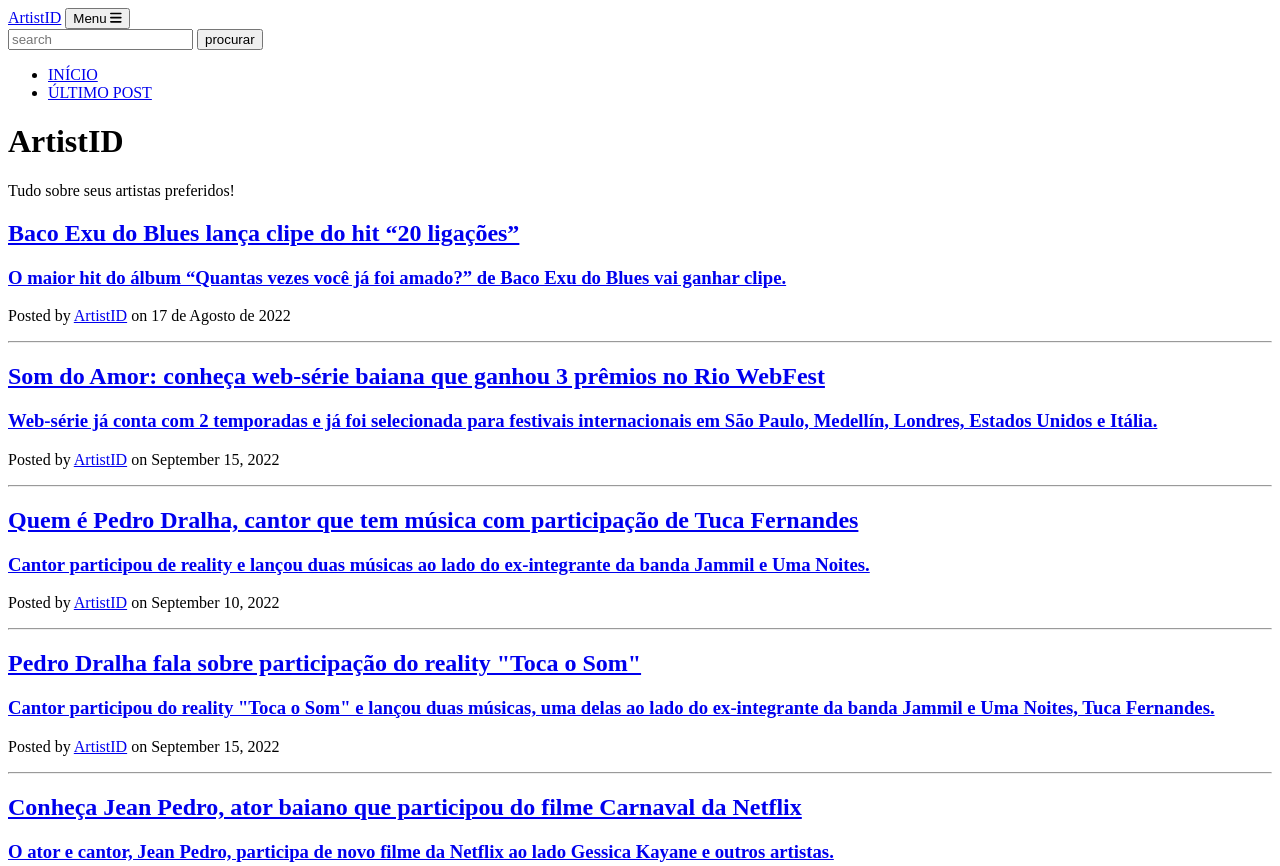
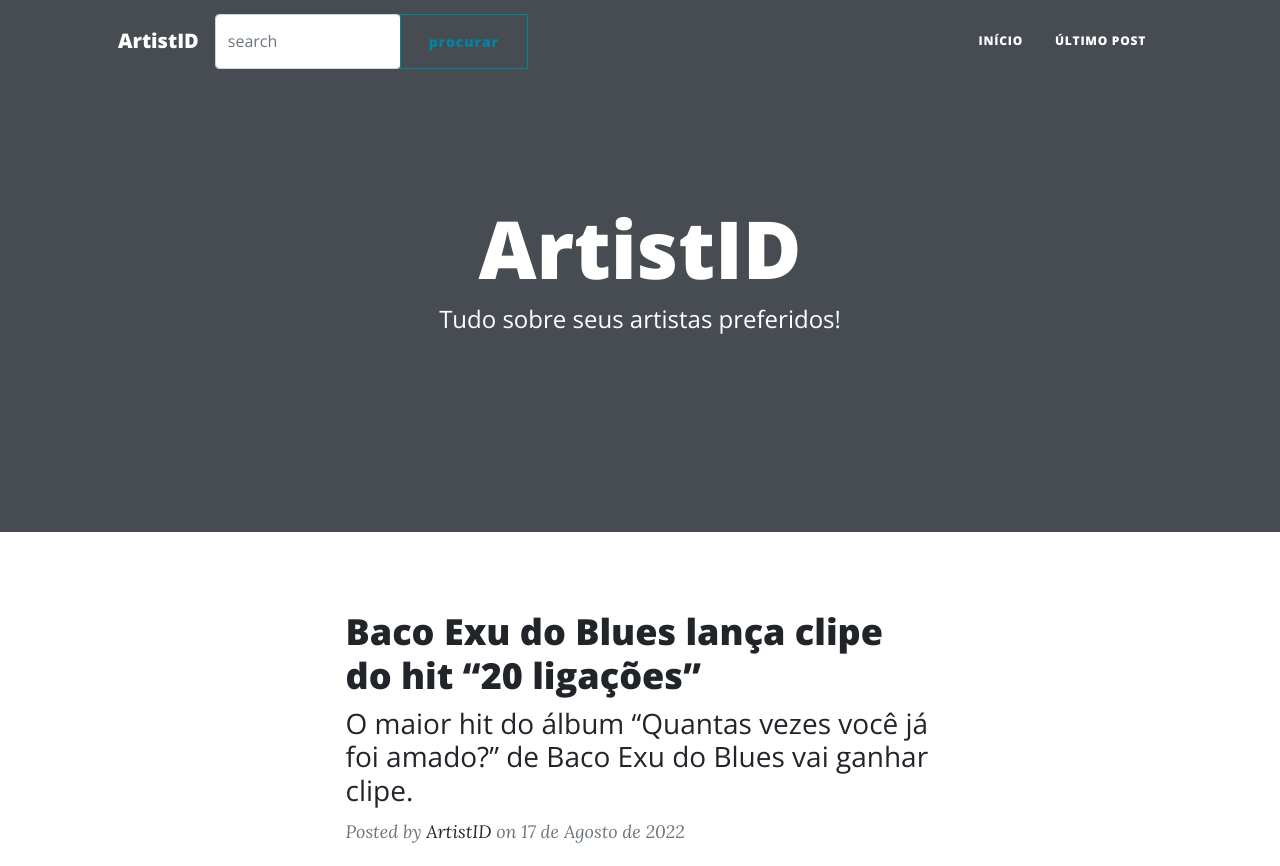
Before and after one commit to eduzedo/ArtistIDnews, a plain HTML site: page index.html in a window 1280 px wide. Shown: the top 866 px of the page. Drawn offline with nearby package versions, Linux system fonts and the light colour scheme; a script that the page names is missing.

Commit message:
Update index.html

```diff
--- a/index.html
+++ b/index.html
@@ -13,7 +13,7 @@
         <link href="https://fonts.googleapis.com/css?family=Lora:400,700,400italic,700italic" rel="stylesheet" type="text/css" />
         <link href="https://fonts.googleapis.com/css?family=Open+Sans:300italic,400italic,600italic,700italic,800italic,400,300,600,700,800" rel="stylesheet" type="text/css" />
         <!-- css e bootstrap-->
-        <link href="css/styles.css" rel="stylesheet" />
+        <link href="https://eduzedo.github.io/ArtistIDnews/style.css" rel="stylesheet" />
     </head>
     <body>
         <!-- navegação-->
```
